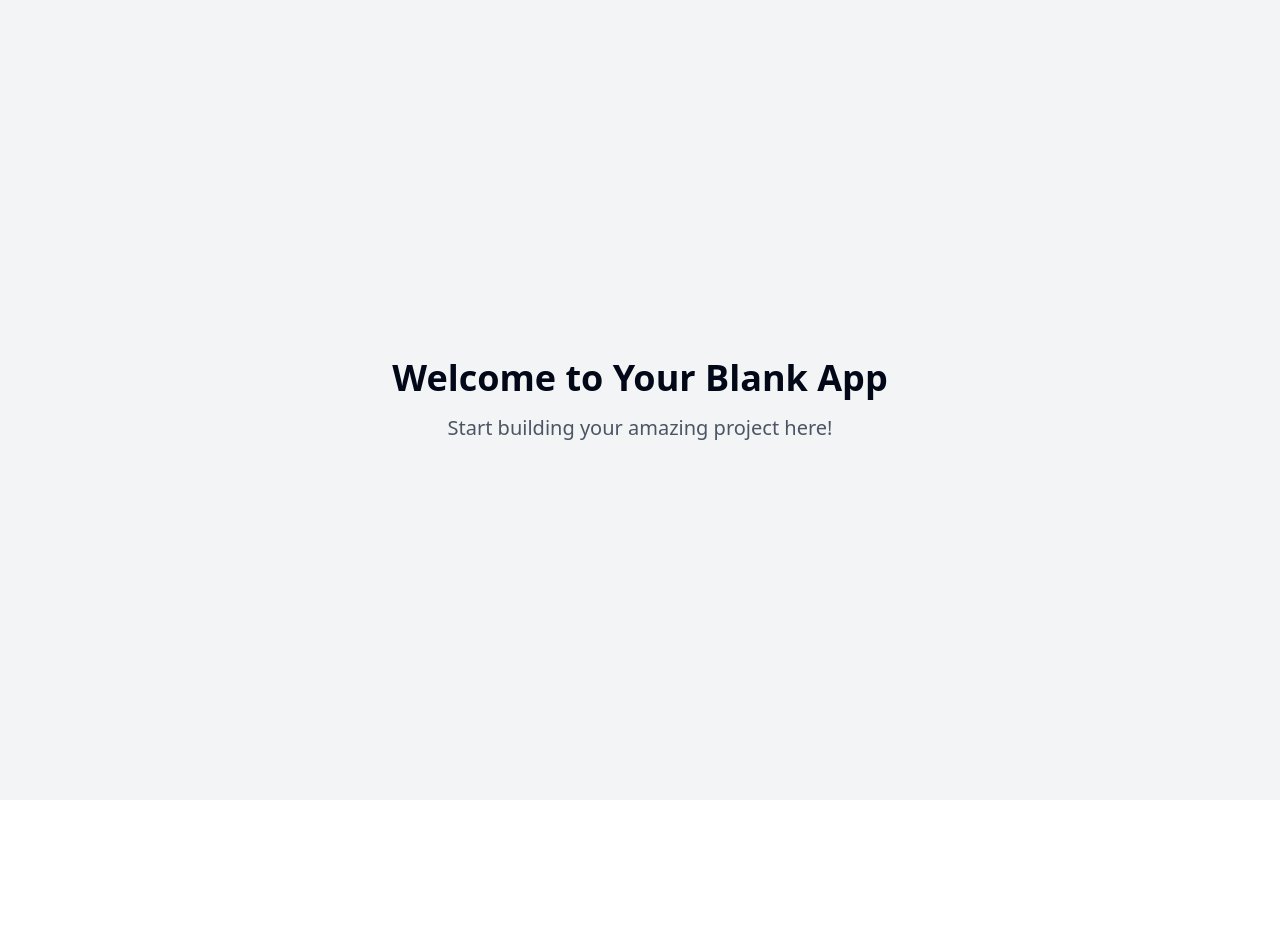
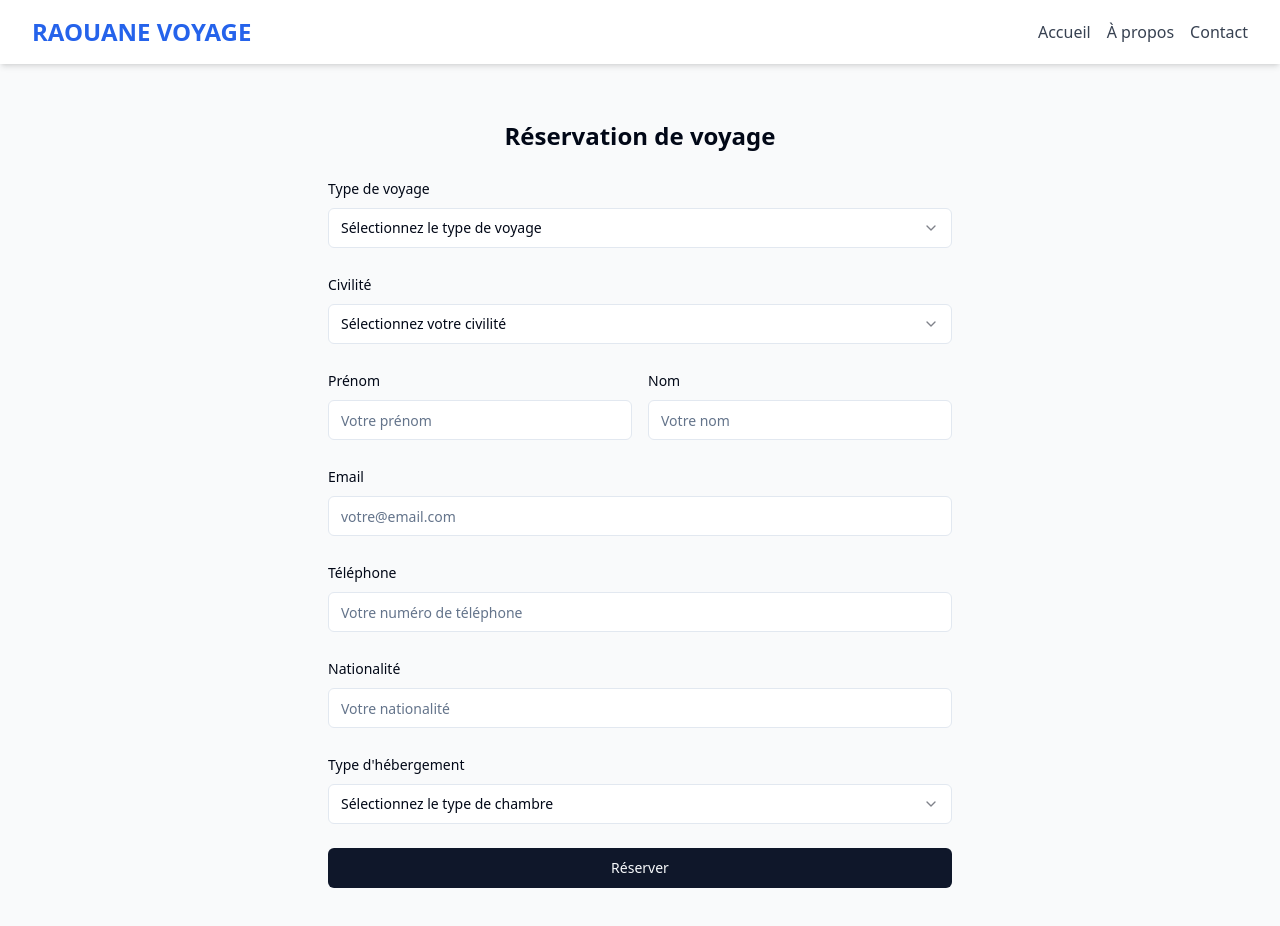
Before and after one commit to gitBakr/raouane-travel-reservation, a React (Vite) app: page / in a window 1280 px wide. Shown: the top 926 px of the page. Before the commit the page ends 800 px from the top, so only its background shows below. Built offline with nearby package versions, Linux system fonts and the light colour scheme.

Commit message:
Update project files and structure
This commit includes updates to various project files and structure as per the latest requirements.
[skip gpt_engineer]

```diff
--- /dev/null
+++ b/src/components/BookingForm.tsx
@@ -0,0 +1,203 @@
+import { zodResolver } from "@hookform/resolvers/zod";
+import { useForm } from "react-hook-form";
+import * as z from "zod";
+import { toast } from "sonner";
+import {
+  Form,
+  FormControl,
+  FormField,
+  FormItem,
+  FormLabel,
+  FormMessage,
+} from "@/components/ui/form";
+import {
+  Select,
+  SelectContent,
+  SelectItem,
+  SelectTrigger,
+  SelectValue,
+} from "@/components/ui/select";
+import { Input } from "@/components/ui/input";
+import { Button } from "@/components/ui/button";
+
+const formSchema = z.object({
+  tripType: z.enum(["hajj", "omra"], {
+    required_error: "Veuillez sélectionner un type de voyage",
+  }),
+  civility: z.enum(["mr", "mme", "mlle"], {
+    required_error: "Veuillez sélectionner une civilité",
+  }),
+  firstName: z.string().min(2, "Le prénom doit contenir au moins 2 caractères"),
+  lastName: z.string().min(2, "Le nom doit contenir au moins 2 caractères"),
+  email: z.string().email("Email invalide"),
+  phone: z.string().min(10, "Numéro de téléphone invalide"),
+  nationality: z.string().min(2, "Veuillez indiquer votre nationalité"),
+  roomType: z.enum(["4", "3", "2"], {
+    required_error: "Veuillez sélectionner un type de chambre",
+  }),
+});
+
+const BookingForm = () => {
+  const form = useForm<z.infer<typeof formSchema>>({
+    resolver: zodResolver(formSchema),
+  });
+
+  const onSubmit = (values: z.infer<typeof formSchema>) => {
+    console.log(values);
+    toast.success("Réservation envoyée avec succès!");
+  };
+
+  return (
+    <Form {...form}>
+      <form onSubmit={form.handleSubmit(onSubmit)} className="space-y-6 max-w-2xl mx-auto p-6">
+        <h2 className="text-2xl font-bold text-center mb-6">Réservation de voyage</h2>
+
+        <FormField
+          control={form.control}
+          name="tripType"
+          render={({ field }) => (
+            <FormItem>
+              <FormLabel>Type de voyage</FormLabel>
+              <Select onValueChange={field.onChange} defaultValue={field.value}>
+                <FormControl>
+                  <SelectTrigger>
+                    <SelectValue placeholder="Sélectionnez le type de voyage" />
+                  </SelectTrigger>
+                </FormControl>
+                <SelectContent>
+                  <SelectItem value="hajj">Hajj</SelectItem>
+                  <SelectItem value="omra">Omra</SelectItem>
+                </SelectContent>
+              </Select>
+              <FormMessage />
+            </FormItem>
+          )}
+        />
+
+        <FormField
+          control={form.control}
+          name="civility"
+          render={({ field }) => (
+            <FormItem>
+              <FormLabel>Civilité</FormLabel>
+              <Select onValueChange={field.onChange} defaultValue={field.value}>
+                <FormControl>
+                  <SelectTrigger>
+                    <SelectValue placeholder="Sélectionnez votre civilité" />
+                  </SelectTrigger>
+                </FormControl>
+                <SelectContent>
+                  <SelectItem value="mr">M.</SelectItem>
+                  <SelectItem value="mme">Mme</SelectItem>
+                  <SelectItem value="mlle">Mlle</SelectItem>
+                </SelectContent>
+              </Select>
+              <FormMessage />
+            </FormItem>
+          )}
+        />
+
+        <div className="grid grid-cols-1 md:grid-cols-2 gap-4">
+          <FormField
+            control={form.control}
+            name="firstName"
+            render={({ field }) => (
+              <FormItem>
+                <FormLabel>Prénom</FormLabel>
+                <FormControl>
+                  <Input placeholder="Votre prénom" {...field} />
+                </FormControl>
+                <FormMessage />
+              </FormItem>
+            )}
+          />
+
+          <FormField
+            control={form.control}
+            name="lastName"
+            render={({ field }) => (
+              <FormItem>
+                <FormLabel>Nom</FormLabel>
+                <FormControl>
+                  <Input placeholder="Votre nom" {...field} />
+                </FormControl>
+                <FormMessage />
+              </FormItem>
+            )}
+          />
+        </div>
+
+        <FormField
+          control={form.control}
+          name="email"
+          render={({ field }) => (
+            <FormItem>
+              <FormLabel>Email</FormLabel>
+              <FormControl>
+                <Input type="email" placeholder="votre@email.com" {...field} />
+              </FormControl>
+              <FormMessage />
+            </FormItem>
+          )}
+        />
+
+        <FormField
+          control={form.control}
+          name="phone"
+          render={({ field }) => (
+            <FormItem>
+              <FormLabel>Téléphone</FormLabel>
+              <FormControl>
+                <Input type="tel" placeholder="Votre numéro de téléphone" {...field} />
+              </FormControl>
+              <FormMessage />
+            </FormItem>
+          )}
+        />
+
+        <FormField
+          control={form.control}
+          name="nationality"
+          render={({ field }) => (
+            <FormItem>
+              <FormLabel>Nationalité</FormLabel>
+              <FormControl>
+                <Input placeholder="Votre nationalité" {...field} />
+              </FormControl>
+              <FormMessage />
+            </FormItem>
+          )}
+        />
+
+        <FormField
+          control={form.control}
+          name="roomType"
+          render={({ field }) => (
+            <FormItem>
+              <FormLabel>Type d'hébergement</FormLabel>
+              <Select onValueChange={field.onChange} defaultValue={field.value}>
+                <FormControl>
+                  <SelectTrigger>
+                    <SelectValue placeholder="Sélectionnez le type de chambre" />
+                  </SelectTrigger>
+                </FormControl>
+                <SelectContent>
+                  <SelectItem value="4">Chambre 4 personnes</SelectItem>
+                  <SelectItem value="3">Chambre 3 personnes</SelectItem>
+                  <SelectItem value="2">Chambre 2 personnes</SelectItem>
+                </SelectContent>
+              </Select>
+              <FormMessage />
+            </FormItem>
+          )}
+        />
+
+        <Button type="submit" className="w-full">
+          Réserver
+        </Button>
+      </form>
+    </Form>
+  );
+};
+
+export default BookingForm;
--- /dev/null
+++ b/src/components/Navbar.tsx
@@ -0,0 +1,37 @@
+import { Menu } from "lucide-react";
+import { Sheet, SheetContent, SheetTrigger } from "@/components/ui/sheet";
+
+const Navbar = () => {
+  return (
+    <nav className="bg-white shadow-md">
+      <div className="max-w-7xl mx-auto px-4 sm:px-6 lg:px-8">
+        <div className="flex justify-between items-center h-16">
+          <div className="flex-shrink-0 flex items-center">
+            <span className="text-2xl font-bold text-blue-600">RAOUANE VOYAGE</span>
+          </div>
+
+          <Sheet>
+            <SheetTrigger className="md:hidden">
+              <Menu className="h-6 w-6" />
+            </SheetTrigger>
+            <SheetContent>
+              <div className="flex flex-col gap-4 mt-4">
+                <a href="#" className="text-lg">Accueil</a>
+                <a href="#" className="text-lg">À propos</a>
+                <a href="#" className="text-lg">Contact</a>
+              </div>
+            </SheetContent>
+          </Sheet>
+
+          <div className="hidden md:flex items-center space-x-4">
+            <a href="#" className="text-gray-700 hover:text-blue-600">Accueil</a>
+            <a href="#" className="text-gray-700 hover:text-blue-600">À propos</a>
+            <a href="#" className="text-gray-700 hover:text-blue-600">Contact</a>
+          </div>
+        </div>
+      </div>
+    </nav>
+  );
+};
+
+export default Navbar;
--- a/src/pages/Index.tsx
+++ b/src/pages/Index.tsx
@@ -1,12 +1,13 @@
-// Update this page (the content is just a fallback if you fail to update the page)
+import Navbar from "@/components/Navbar";
+import BookingForm from "@/components/BookingForm";
 
 const Index = () => {
   return (
-    <div className="min-h-screen flex items-center justify-center bg-gray-100">
-      <div className="text-center">
-        <h1 className="text-4xl font-bold mb-4">Welcome to Your Blank App</h1>
-        <p className="text-xl text-gray-600">Start building your amazing project here!</p>
-      </div>
+    <div className="min-h-screen bg-gray-50">
+      <Navbar />
+      <main className="container mx-auto py-8">
+        <BookingForm />
+      </main>
     </div>
   );
 };
```
